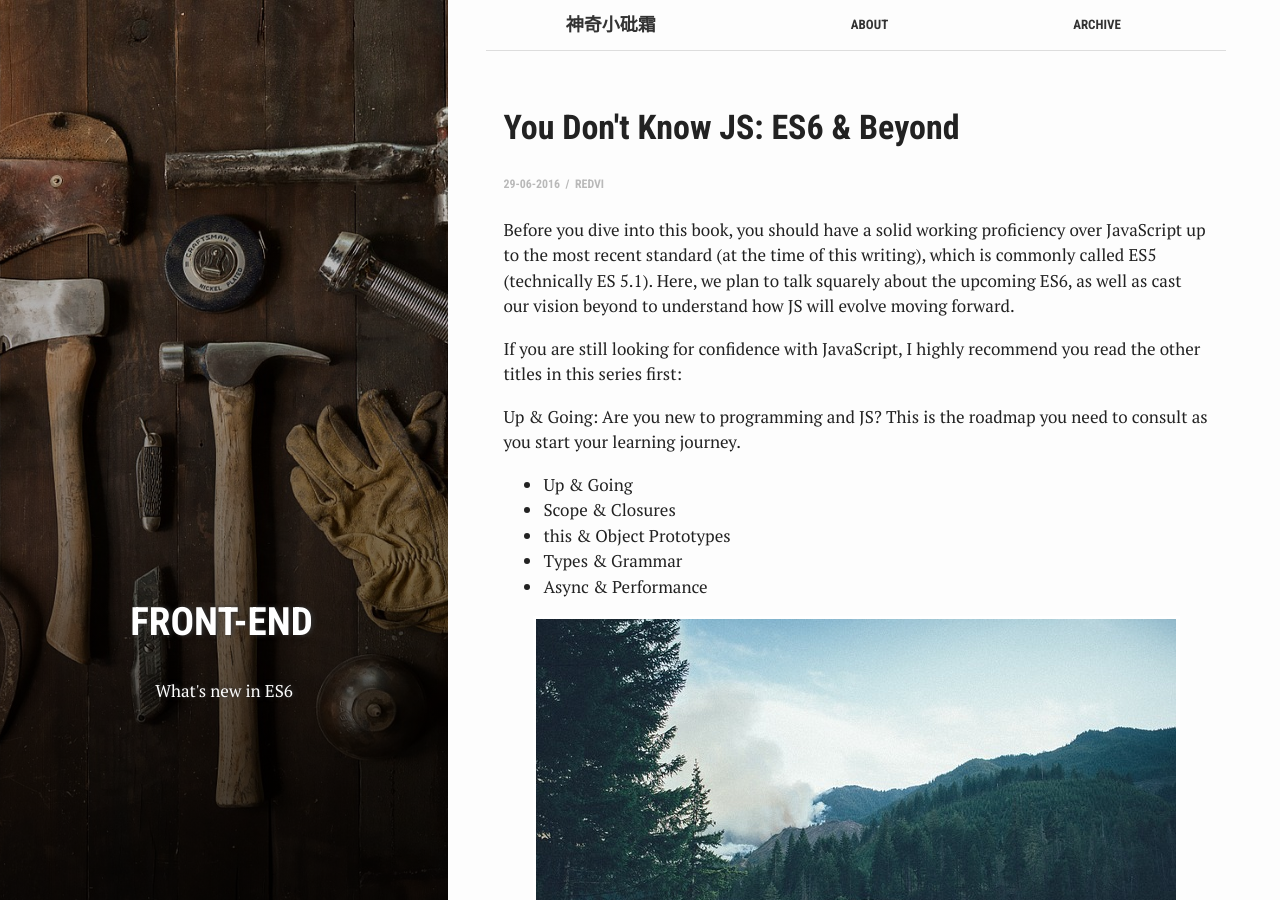
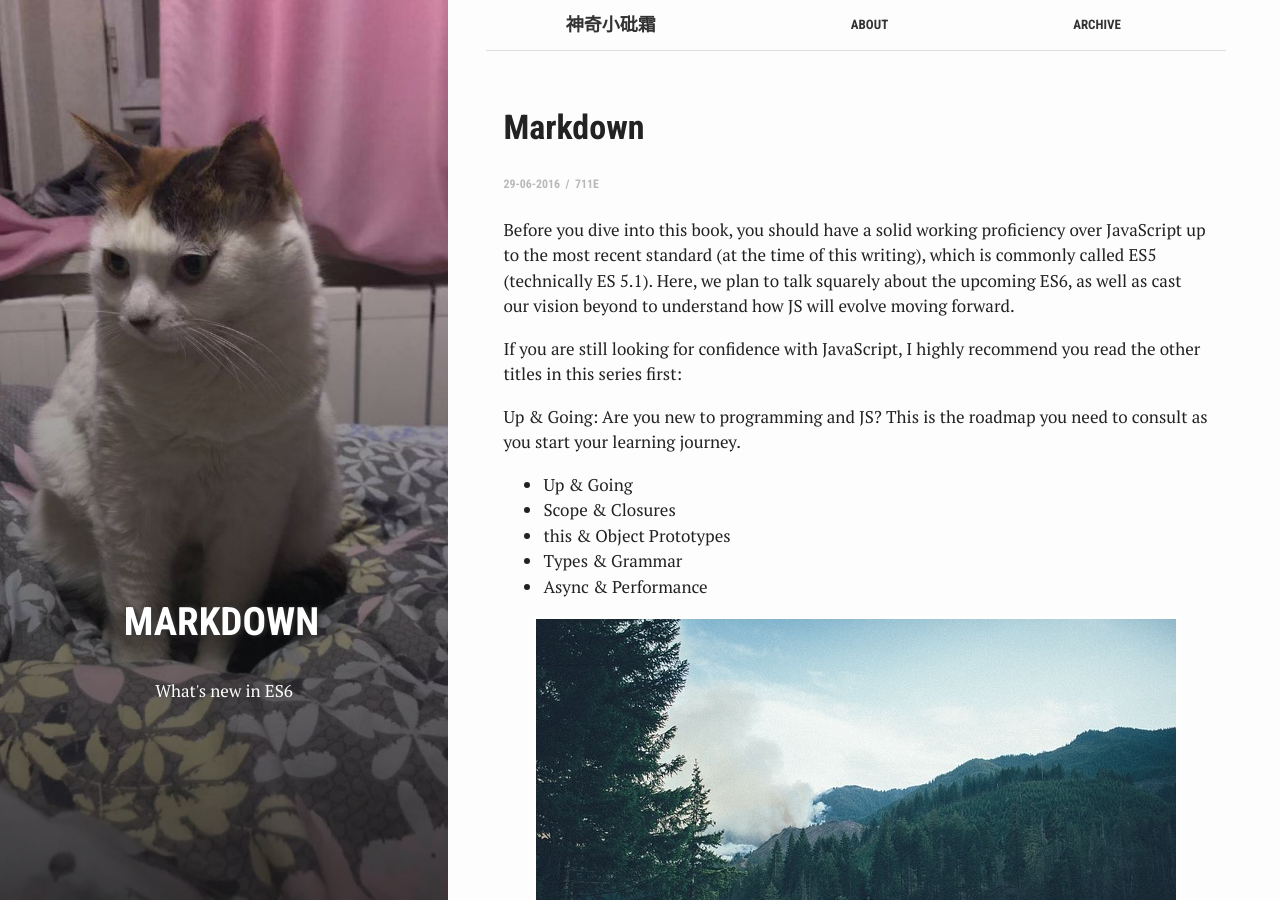
Before and after one commit to 711e/711e.github.io, a Jekyll site: the page built from _posts/2016-06-29-es6.md, in a window 1280 px wide and 900 px high. Built offline with Jekyll 4.4.1, drawn with Linux system fonts in a browser that asks for light colours.

Commit message:
Update 2016-06-29-es6.md

```diff
--- a/_posts/2016-06-29-es6.md
+++ b/_posts/2016-06-29-es6.md
@@ -1,13 +1,13 @@
 ---
-bg: "tools.jpg"
+bg: "dafu.png"
 layout: post
-title:  "You Don't Know JS: ES6 & Beyond"
+title:  "Markdown"
 crawlertitle: "About ES6"
 summary: "What's new in ES6"
 date:   2016-06-29 20:09:47 +0700
 categories: posts
-tags: ['front-end']
-author: redVi
+tags: ['Markdown']
+author: 711E
 ---
 Before you dive into this book, you should have a solid working proficiency over JavaScript up to the most recent standard (at the time of this writing), which is commonly called ES5 (technically ES 5.1). Here, we plan to talk squarely about the upcoming ES6, as well as cast our vision beyond to understand how JS will evolve moving forward.
 
```
